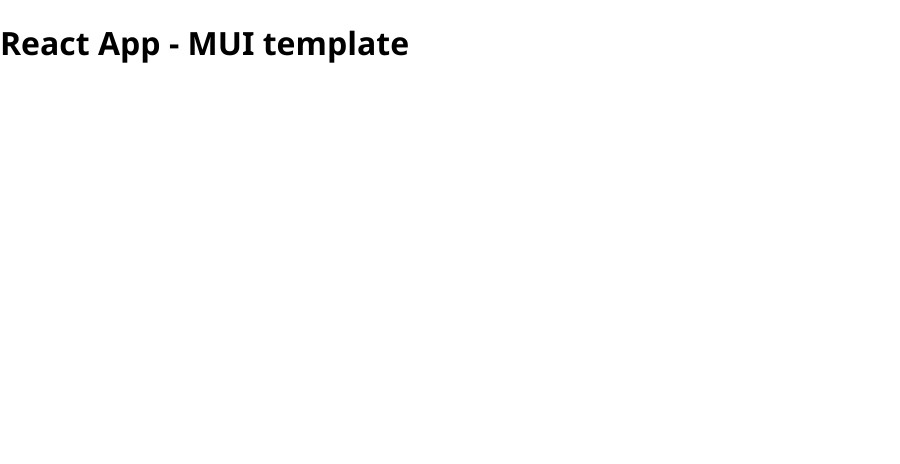
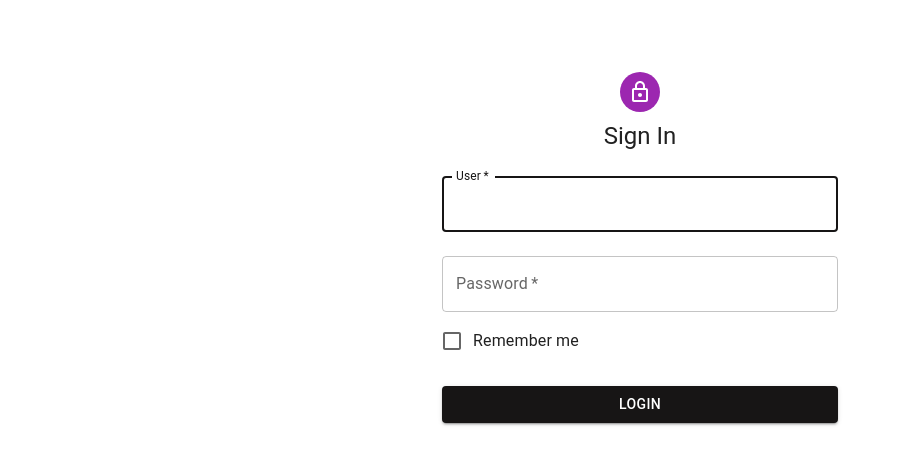
Before and after one commit to luisemorav/movieapp, a React (Create React App) app: page / in a window 1280 px wide. Shown: the top 464 px of the page, without its empty margins (0-900 px from the left). Built offline with nearby package versions, Linux system fonts and the light colour scheme; a small style sheet from the web is missing.

Commit message:
movie app localstorage

```diff
--- /dev/null
+++ b/src/components/MenuBar/index.js
@@ -0,0 +1,20 @@
+
+
+import { AppBar, Toolbar, Typography, IconButton } from "@mui/material";
+
+const MenuBar = ({ text, buttonClick, buttonIcon: ButtonIcon }) => {
+  return (
+    <AppBar position="static">
+      <Toolbar>
+        <Typography variant="h6" component="div" sx={{ flexGrow: 1 }}>
+          {text}
+        </Typography>
+        <IconButton variant="outlined" color="error" onClick={buttonClick}>
+          <ButtonIcon />
+        </IconButton>
+      </Toolbar>
+    </AppBar>
+  );
+};
+
+export default MenuBar;
--- /dev/null
+++ b/src/components/MenuBarChildren/index.js
@@ -0,0 +1,16 @@
+import { AppBar, Toolbar, Typography } from "@mui/material";
+
+const MenuBarChildren = ({ text, children }) => {
+  return (
+    <AppBar position="static">
+      <Toolbar>
+        <Typography variant="h6" component="div" sx={{ flexGrow: 1 }}>
+          {text}
+        </Typography>
+        {children}
+      </Toolbar>
+    </AppBar>
+  );
+};
+
+export default MenuBarChildren;
--- a/src/components/index.js
+++ b/src/components/index.js
@@ -1 +1,3 @@
 export { default as CardMovie } from "./CardMovie";
+export { default as MenuBar } from "./MenuBar";
+export { default as MenuBarChildren } from "./MenuBarChildren";
--- /dev/null
+++ b/src/context/AuthContext.js
@@ -0,0 +1,38 @@
+import { createContext, useState } from "react";
+
+export const AuthContext = createContext();
+
+export const AuthProvider = ({ children }) => {
+  const userStorage = JSON.parse(localStorage.getItem("movieapp.user")) || {};
+
+  const [user, setUser] = useState(userStorage);
+
+  function login(user, pass) {
+    if (user === "admin" && pass === "1234") {
+      const authUser = {
+        user: user,
+        name: "Bruno Diaz",
+      };
+      localStorage.setItem("movieapp.user", JSON.stringify(authUser));
+      setUser(authUser);
+      return true;
+    }
+    return false;
+  }
+
+  function logout() {
+    localStorage.removeItem("movieapp.user");
+    setUser({});
+  }
+
+  function isAuth() {
+    console.log(user);
+    return user.name ? true : false;
+  }
+
+  return (
+    <AuthContext.Provider value={{ user, login, logout, isAuth }}>
+      {children}
+    </AuthContext.Provider>
+  );
+};
--- /dev/null
+++ b/src/pages/Login/index.js
@@ -0,0 +1,86 @@
+import { useContext } from "react";
+import { AuthContext } from "../../context/AuthContext";
+import { Navigate } from "react-router-dom";
+
+import Avatar from "@mui/material/Avatar";
+import Button from "@mui/material/Button";
+import CssBaseline from "@mui/material/CssBaseline";
+import TextField from "@mui/material/TextField";
+import FormControlLabel from "@mui/material/FormControlLabel";
+import Checkbox from "@mui/material/Checkbox";
+import Box from "@mui/material/Box";
+import LockOutlinedIcon from "@mui/icons-material/LockOutlined";
+import Typography from "@mui/material/Typography";
+import Container from "@mui/material/Container";
+
+const Login = () => {
+  const { login, isAuth } = useContext(AuthContext);
+
+  const handleSubmit = (event) => {
+    event.preventDefault();
+    const data = new FormData(event.currentTarget);
+    login(data.get("user"), data.get("pass"));
+  };
+
+  console.log(isAuth());
+
+  if (isAuth()) {
+    return <Navigate to="/search" />;
+  }
+
+  return (
+    <Container component="main" maxWidth="xs">
+      <CssBaseline />
+      <Box
+        sx={{
+          marginTop: 8,
+          display: "flex",
+          flexDirection: "column",
+          alignItems: "center",
+        }}
+      >
+        <Avatar sx={{ m: 1, bgcolor: "secondary.main" }}>
+          <LockOutlinedIcon />
+        </Avatar>
+        <Typography component="h1" variant="h5">
+          Sign In
+        </Typography>
+        <Box component="form" onSubmit={handleSubmit} noValidate sx={{ mt: 1 }}>
+          <TextField
+            margin="normal"
+            required
+            fullWidth
+            id="user"
+            label="User"
+            name="user"
+            autoFocus
+          />
+          <TextField
+            margin="normal"
+            required
+            fullWidth
+            name="pass"
+            label="Password"
+            type="password"
+            id="password"
+            autoComplete="current-password"
+          />
+          <FormControlLabel
+            control={<Checkbox color="primary" />}
+            label="Remember me"
+          />
+          <Button
+            type="submit"
+            fullWidth
+            variant="contained"
+            sx={{ mt: 3, mb: 2 }}
+          >
+            Login
+          </Button>
+        </Box>
+      </Box>
+    </Container>
+  );
+};
+
+export default Login;
--- a/src/pages/Main/index.js
+++ b/src/pages/Main/index.js
@@ -1,7 +1,10 @@
+
+
+
 const Main = () => {
   return (
     <div>
-      <h1>React App - MUI template</h1>
+      <h1>Main</h1>
     </div>
   );
 };
--- a/src/pages/SearchResults/index.js
+++ b/src/pages/SearchResults/index.js
@@ -1,17 +1,12 @@
 import { useState, useEffect } from "react";
 import { useParams, useNavigate } from "react-router-dom";
 
-import {
-  Box,
-  AppBar,
-  Toolbar,
-  Typography,
-  Button,
-  Container,
-} from "@mui/material";
+import { Box, Container } from "@mui/material";
+
+import CloseIcon from "@mui/icons-material/Close";
 
 import Services from "../../services";
-import { CardMovie } from "../../components";
+import { CardMovie, MenuBar } from "../../components";
 
 const SearchResults = () => {
   const [movies, setMovies] = useState([]);
@@ -34,16 +29,11 @@
 
   return (
     <Box>
-      <AppBar position="static">
-        <Toolbar>
-          <Typography variant="h6" component="div" sx={{ flexGrow: 1 }}>
-            Search Results: "{searchText}"
-          </Typography>
-          <Button variant="outlined" color="error" onClick={backButton}>
-            Back
-          </Button>
-        </Toolbar>
-      </AppBar>
+      <MenuBar
+        text={"Search Results: " + searchText}
+        buttonClick={backButton}
+        buttonIcon={() => <CloseIcon />}
+      />
       <Container>
         {movies.length > 0 &&
           movies.map((movie, index) => <CardMovie movie={movie} key={index} />)}
--- a/src/pages/SearchView/index.js
+++ b/src/pages/SearchView/index.js
@@ -1,20 +1,29 @@
-import { useState } from "react";
-import { useNavigate } from "react-router-dom";
+import { useState, useContext } from "react";
+import { useNavigate, Navigate } from "react-router-dom";
+
+import { AuthContext } from "../../context/AuthContext";
 
 import {
+  Box,
+  Container,
+  Grid,
   Card,
+  CardContent,
+  Stack,
+  Typography,
+  TextField,
   Button,
-  Grid,
-  CardContent,
-  TextField,
-  Typography,
-  Container,
-  Stack,
 } from "@mui/material";
 
-const SearchView = () => {
+import { MenuBar } from "../../components";
+
+import LogoutIcon from "@mui/icons-material/Logout";
+
+const Search = () => {
   const [searchText, setSearchText] = useState("");
   const history = useNavigate();
+
+  const { user, logout, isAuth } = useContext(AuthContext);
 
   function searchInput(event) {
     setSearchText(event.target.value);
@@ -25,9 +34,24 @@
     history(`/search/${searchText}`);
   }
 
+  function logoutButton() {
+    logout();
+    history("/");
+  }
+
+  if (!isAuth()) {
+    return <Navigate to="/" />;
+  }
+
   return (
+    <Box>
+      <MenuBar
+        text={user.name}
+        buttonClick={logoutButton}
+        buttonIcon={() => <LogoutIcon />}
+      />
       <Container maxWidth="sm">
-      <Grid container mt={3}>
+        <Grid container mt={6}>
           <Grid item xs={12}>
             <Card>
               <CardContent>
@@ -39,12 +63,12 @@
                   spacing={2}
                 >
                   <TextField
+                    label="Movie or tv show..."
                     fullWidth
-                  label="Movie or TV Show"
                     onChange={searchInput}
                   />
-                <Button fullWidth variant="contained" onClick={searchButton}>
-                  SEARCH
+                  <Button variant="contained" fullWidth onClick={searchButton}>
+                    Search
                   </Button>
                 </Stack>
               </CardContent>
@@ -52,7 +76,8 @@
           </Grid>
         </Grid>
       </Container>
+    </Box>
   );
 };
 
-export default SearchView;
+export default Search;
--- a/src/pages/index.js
+++ b/src/pages/index.js
@@ -1,3 +1,4 @@
 export { default as MainView } from "./Main";
 export { default as SearchView } from "./SearchView";
 export { default as SearchResultsView } from "./SearchResults";
+export { default as Login } from "./Login";
--- a/src/router/index.js
+++ b/src/router/index.js
@@ -1,12 +1,12 @@
 // import { Search } from "@mui/icons-material";
 import { BrowserRouter, Routes, Route } from "react-router-dom";
-import { MainView, SearchView, SearchResultsView } from "../pages";
+import { Login, SearchView, SearchResultsView } from "../pages";
 
 const Router = () => {
   return (
     <BrowserRouter>
       <Routes>
-        <Route path="/" element={<MainView />} />
+        <Route path="/" element={<Login />} />
         <Route path="/search" element={<SearchView />} />
         <Route path="/search/:searchText" element={<SearchResultsView />} />
       </Routes>
```
Also changed, not shown: src/App.js (+8 -5 lines). Lines whose indentation alone changed are shown as unchanged.
